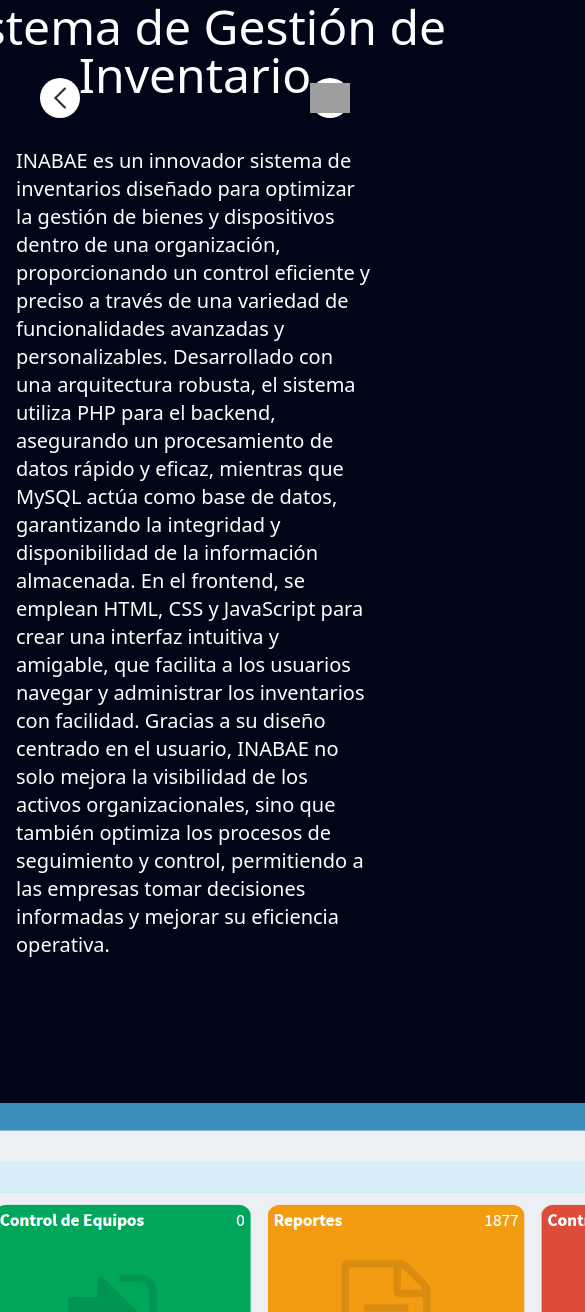
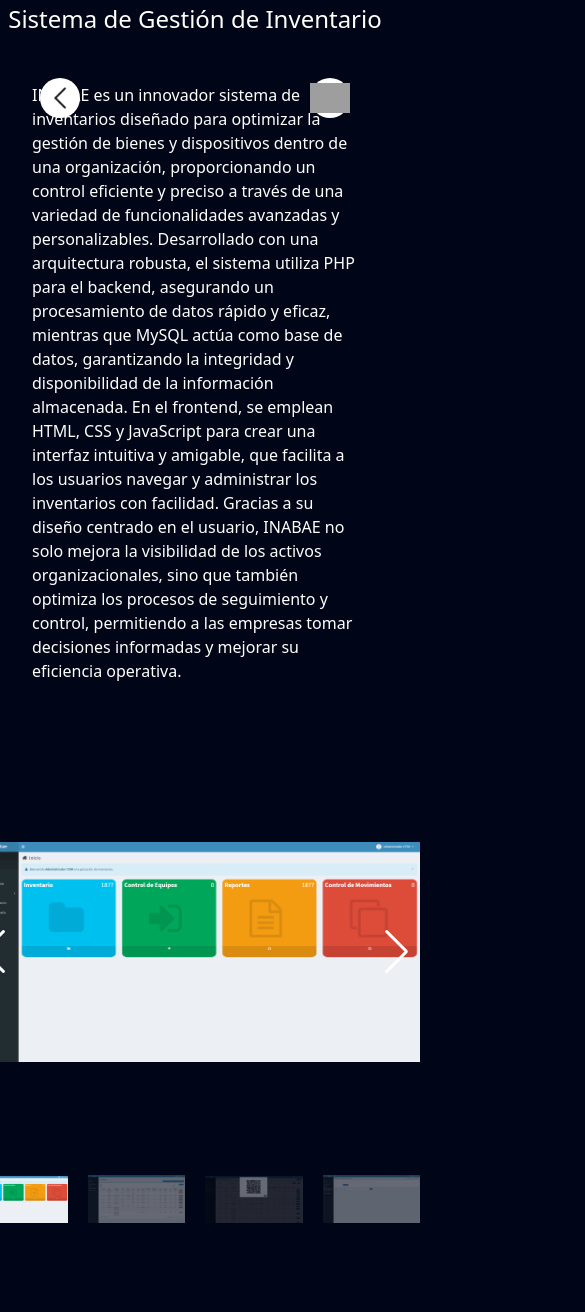
Before and after one commit to Juanzukid/portafolio-diie, an Astro site: page /1 in a window 390 px wide. Shown: the part 304-1616 px from the top of the page, 585 px wide, since content can reach past the window. Built offline with nearby package versions, Linux system fonts and the light colour scheme; Astro itself is replaced by a stand-in of ours; grey boxes are pictures that could not be loaded.

Commit message:
Aplicando responsive parte 2

```diff
--- a/src/components/project/Description.astro
+++ b/src/components/project/Description.astro
@@ -3,7 +3,7 @@
 ---
 
 <div>
-  <div class="text-xl text-white">
+  <div class="text-md lg:text-lg px-4 text-white">
     {description}
   </div>
 </div>
--- a/src/components/project/Funciones.astro
+++ b/src/components/project/Funciones.astro
@@ -22,7 +22,7 @@
       <Funcion />
     </div>
   </div> -->
-  <div class="grid grid-cols-2 gap-6 mt-12">
+  <div class="px-4 grid grid-cols-2 gap-6 mt-12">
     {
       Object.entries(parseFunctions).map(([key, value]) => (
         <Funcion key={key} funcion={value} />
--- a/src/components/project/Galeria.astro
+++ b/src/components/project/Galeria.astro
@@ -85,6 +85,13 @@
     transition-property: transform, opacity;
     transition-timing-function: cubic-bezier(0.4, 0, 0.2, 1);
     transition-duration: 150ms;
+  }
+
+  @media only screen and (max-width: 600px) {
+    .mySwiper2 {
+      height: 250px !important;
+      width: 100%;
+    }
   }
 </style>
 
--- a/src/components/project/Hero.astro
+++ b/src/components/project/Hero.astro
@@ -7,7 +7,7 @@
   <div class="flex justify-center">
     <img src=`/images/logos/${logo}` class="w-[250px]" />
   </div>
-  <div class="text-white text-5xl text-center mt-5">
+  <div class="text-white text-2xl lg:text-5xl text-center mt-5 wrap">
     {title}
   </div>
 </div>
--- a/src/pages/[id]/index.astro
+++ b/src/pages/[id]/index.astro
@@ -88,7 +88,7 @@
       <div class="mt-12">
         <Description description={description} />
       </div>
-      <div class="mt-36 lg:w-[1200px] md:w-[100%] sm:w-[600px] w-100">
+      <div class="mt-36 lg:w-[1200px] md:w-[100%] sm:w-[600px] w-[450px]">
         <Galeria images={images} />
       </div>
       <div class="mt-36 w-100">
```
